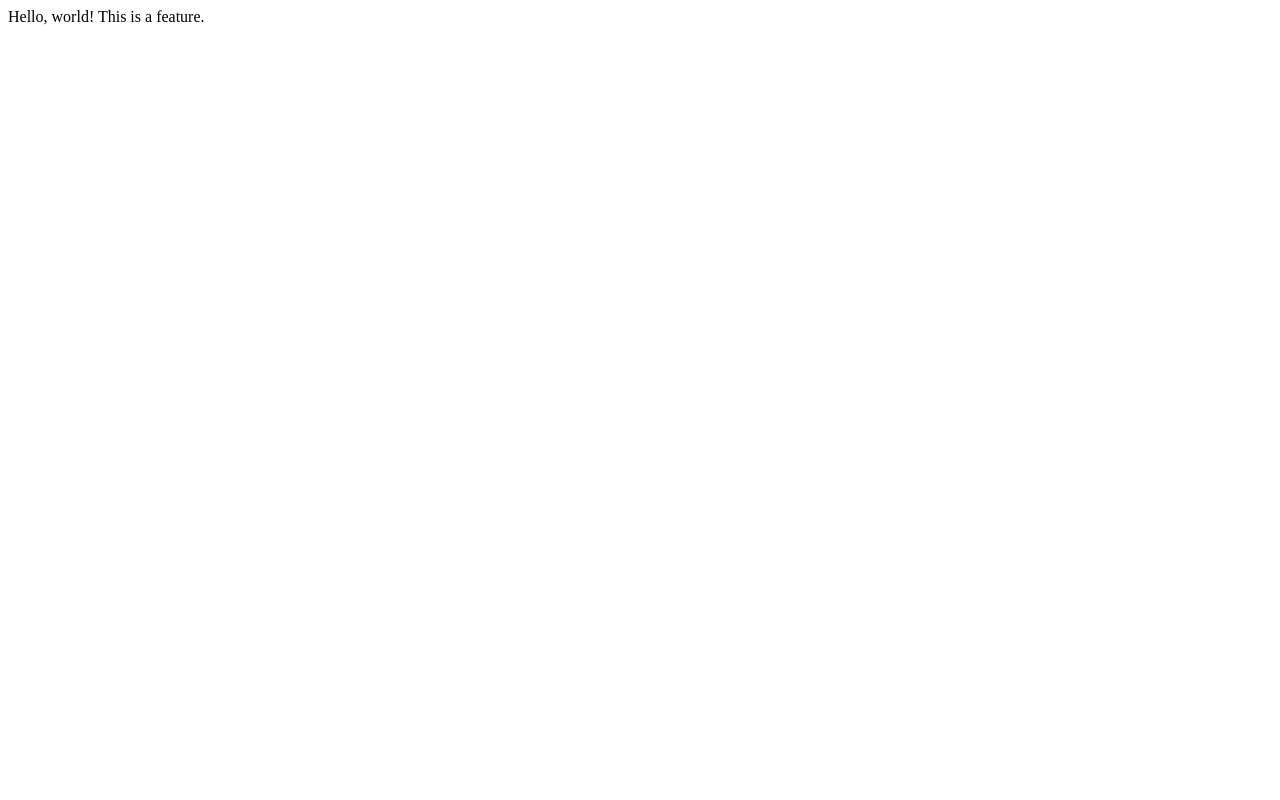
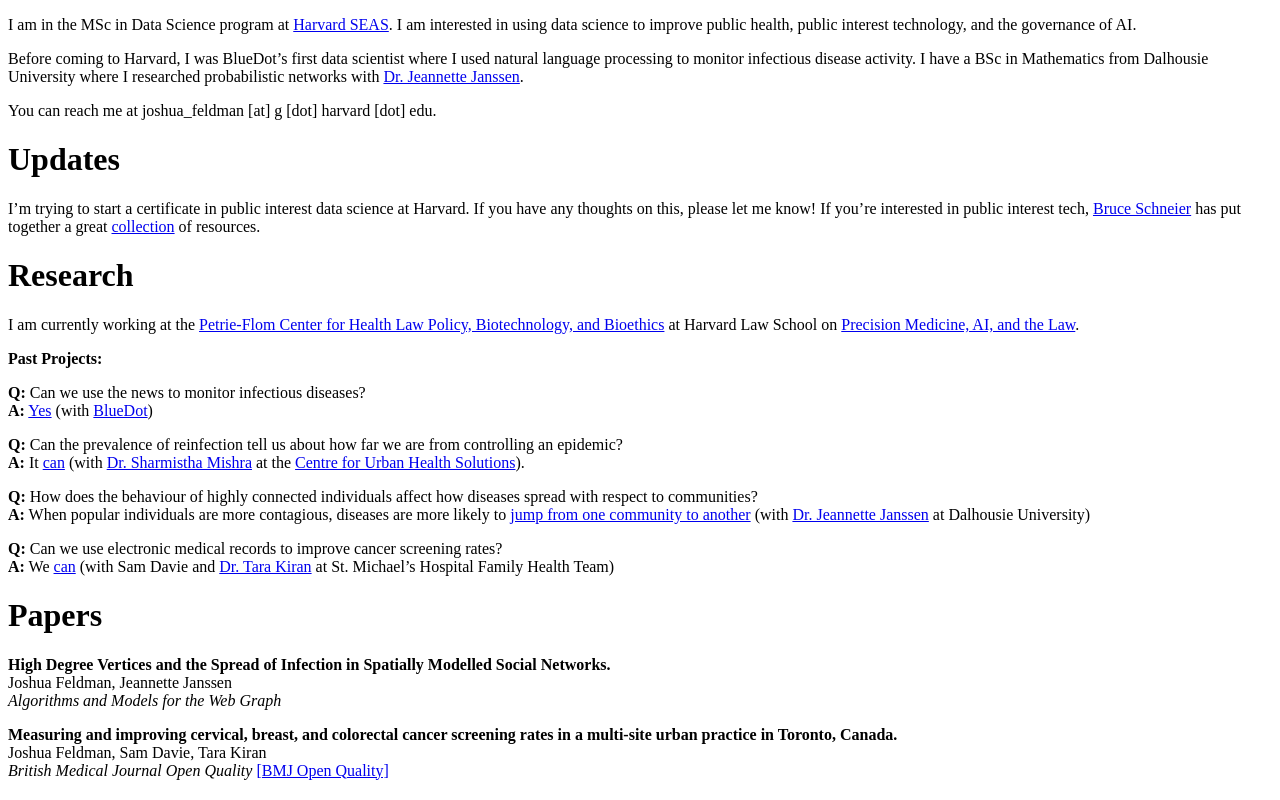
Before and after one commit to JoshFeldman95/Project0, a plain HTML site: page index.html in a window 1280 px wide. Drawn offline with Linux system fonts and the light colour scheme.

Commit message:
updated homepage

```diff
--- a/index.html
+++ b/index.html
@@ -4,7 +4,42 @@
         <title>My Webpage</title>
     </head>
     <body>
-        Hello, world!
-        This is a feature.
+      <p>I am in the MSc in Data Science program at <a href="https://www.seas.harvard.edu/programs/graduate/applied-computation/master-of-science-in-data-science">Harvard SEAS</a>. I am interested in using data science to improve public health, public interest technology, and the governance of AI.</p>
+
+      <p>Before coming to Harvard, I was BlueDot’s first data scientist where I used natural language processing to monitor infectious disease activity. I have a BSc in Mathematics from Dalhousie University where I researched probabilistic networks with <a href="https://www.mscs.dal.ca/~janssen/">Dr. Jeannette Janssen</a>.</p>
+
+      <p>You can reach me at joshua_feldman [at] g [dot] harvard [dot] edu.</p>
+
+      <h1 id="updates">Updates</h1>
+
+      <p>I’m trying to start a certificate in public interest data science at Harvard. If you have any thoughts on this, please let me know! If you’re interested in public interest tech, <a href="https://www.schneier.com/">Bruce Schneier</a> has put together a great <a href="https://public-interest-tech.com/">collection</a> of resources.</p>
+
+      <h1 id="research">Research</h1>
+
+      <p>I am currently working at the <a href="http://petrieflom.law.harvard.edu/">Petrie-Flom Center for Health Law Policy, Biotechnology, and Bioethics</a> at Harvard Law School on <a href="http://petrieflom.law.harvard.edu/resources/article/petrie-flom-center-launches-pmail-project">Precision Medicine, AI, and the Law</a>.</p>
+
+      <p><strong>Past Projects:</strong></p>
+
+      <p><strong>Q:</strong> Can we use the news to monitor infectious diseases?<br />
+      <strong>A:</strong> <a href="https://insights.bluedot.global/Account/Login">Yes</a> (with <a href="https://bluedot.global/">BlueDot</a>)</p>
+
+      <p><strong>Q:</strong> Can the prevalence of reinfection tell us about how far we are from controlling an epidemic?<br />
+      <strong>A:</strong> It <a href="https://jammi.utpjournals.press/doi/pdf/10.3138/jammi.2.suppl-1.1">can</a> (with <a href="http://stmichaelshospitalresearch.ca/researchers/sharmistha-mishra/">Dr. Sharmistha Mishra</a> at the <a href="http://stmichaelshospitalresearch.ca/research-programs/urban-health-solutions/">Centre for Urban Health Solutions</a>).</p>
+
+      <p><strong>Q:</strong> How does the behaviour of highly connected individuals affect how diseases spread with respect to communities?<br />
+      <strong>A:</strong> When popular individuals are more contagious, diseases are more likely to <a href="https://link.springer.com/chapter/10.1007/978-3-319-67810-8_5">jump from one community to another</a> (with <a href="https://www.mscs.dal.ca/~janssen/">Dr. Jeannette Janssen</a> at Dalhousie University)</p>
+
+      <p><strong>Q:</strong> Can we use electronic medical records to improve cancer screening rates?<br />
+      <strong>A:</strong> We <a href="https://bmjopenquality.bmj.com/content/6/1/u213991.w5531">can</a> (with Sam Davie and <a href="https://www.dfcm.utoronto.ca/content/tara-kiran">Dr. Tara Kiran</a> at St. Michael’s Hospital Family Health Team)</p>
+
+      <h1 id="papers">Papers</h1>
+      <p><strong>High Degree Vertices and the Spread of Infection in Spatially Modelled Social Networks.</strong><br />
+      Joshua Feldman, Jeannette Janssen<br />
+      <em>Algorithms and Models for the Web Graph</em></p>
+
+      <p><strong>Measuring and improving cervical, breast, and colorectal cancer screening rates in a multi-site urban practice in Toronto, Canada.</strong><br />
+      Joshua Feldman, Sam Davie, Tara Kiran<br />
+      <em>British Medical Journal Open Quality</em>
+      <a href="https://bmjopenquality.bmj.com/content/6/1/u213991.w5531">[BMJ Open Quality]</a></p>
     </body>
 </html>
```
Also changed, not shown: 1 other file.
